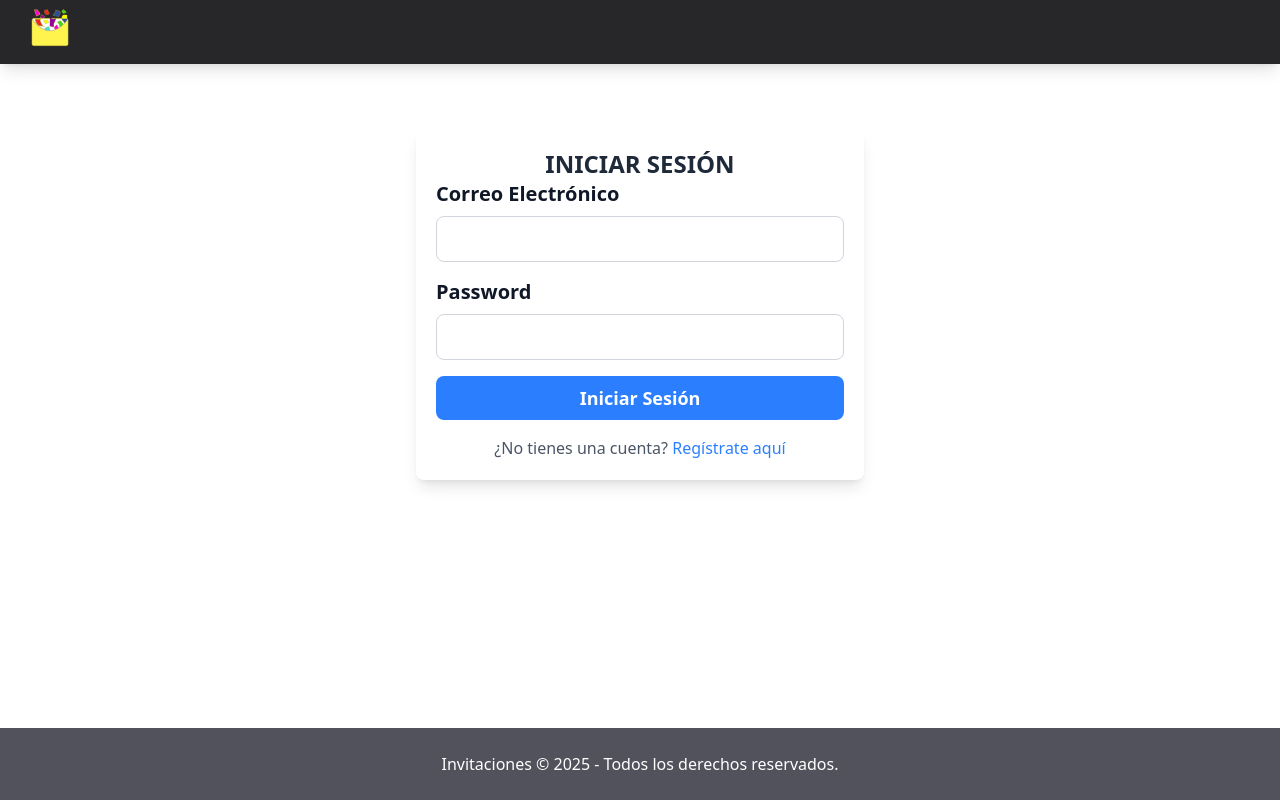
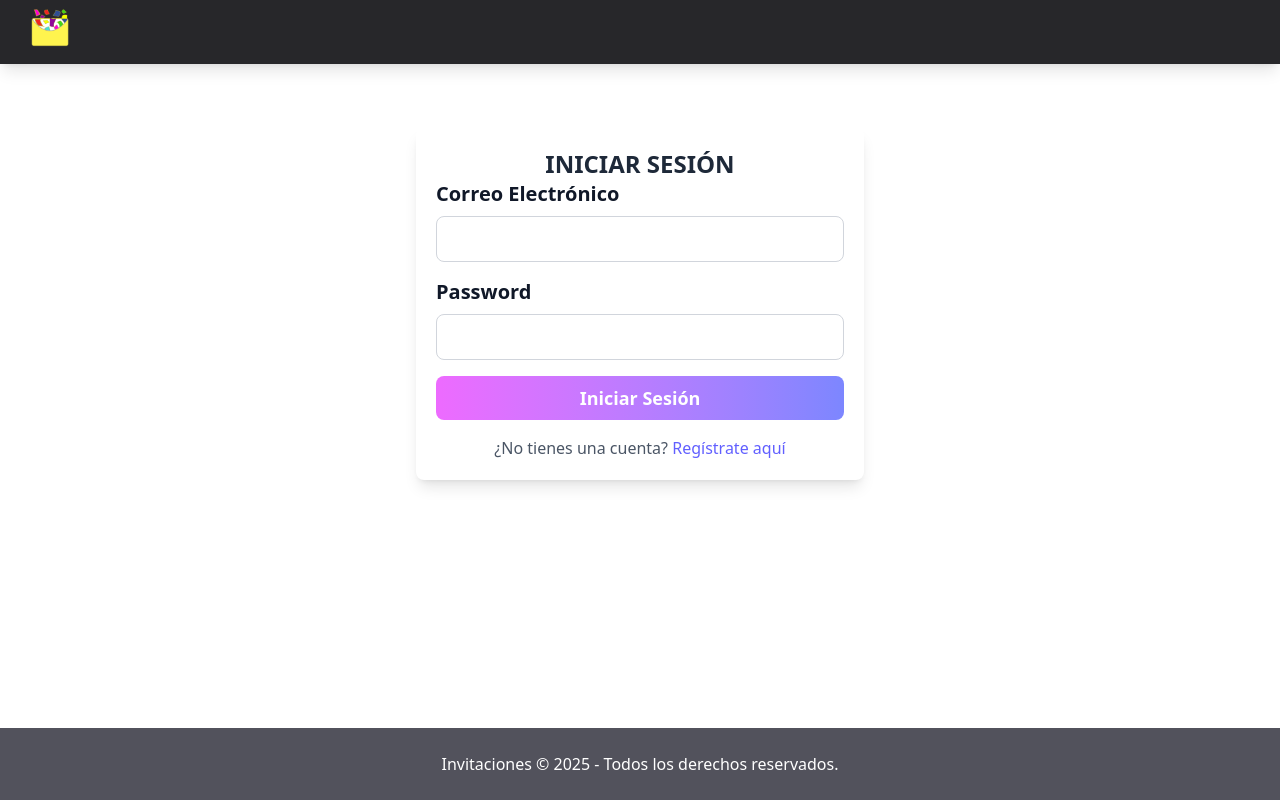
Before and after one commit to IsmaCar/Eventos-App, a React (Vite) app in the folder Frontend/: page /login in a window 1280 px wide. Built offline with nearby package versions, Linux system fonts and the light colour scheme; no server answers.

Commit message:
Update function loginUser

```diff
--- a/Frontend/src/components/FormLogin.jsx
+++ b/Frontend/src/components/FormLogin.jsx
@@ -1,11 +1,14 @@
 import React, { useState } from "react";
 import { useNavigate } from "react-router-dom";
 import { useAuth } from "../context/AuthContext";
+
+
 const LoginForm = () => {
   const [formData, setFormData] = useState({
     email: "",
     password: "",
   });
+  const [error, setError] = useState('')
   const { loginUser } = useAuth();
   const navigate = useNavigate();
 
@@ -16,14 +19,20 @@ const LoginForm = () => {
   // voy a realizar un petición a la api con los datos del formulario para verificar
   // si el usuario existe en la base de datos
   const handleSubmit = async (e) => {
+    setError('')
     e.preventDefault();
     try {
       // aquí hacemos un login.
-      await loginUser(formData);
+      const response = await loginUser(formData);
       // redirigir a la página de productos si hay éxito
-      navigate("/");
+      if (response && !response.error) {
+        navigate("/");
+      } else {
+        setError(response.error || 'Error al iniciar sesión')
+      }
     } catch (error) {
       console.log("Error al iniciar sesión", error);
+      setError(error.message || "Error al iniciar sesión, intenta de nuevo");
     }
   };
 
@@ -32,6 +41,14 @@ const LoginForm = () => {
       <h2 className="text-2xl font-semibold text-center text-gray-800">
         INICIAR SESIÓN
       </h2>
+
+      {/* Mostrar mensaje de error */}
+      {error && (
+        <div className="bg-red-100 border border-red-400 text-red-700 px-4 py-3 rounded relative mt-4 mb-4">
+          {error}
+        </div>
+      )}
+
       <form onSubmit={handleSubmit} className="space-y-4">
         <div>
           <label
@@ -69,7 +86,7 @@ const LoginForm = () => {
         </div>
         <button
           type="submit"
-          className="w-full px-4 py-2 text-lg font-semibold text-white bg-blue-500 rounded-lg hover:bg-blue-700 transition duration-200"
+          className="w-full px-4 py-2 text-lg font-semibold text-white bg-gradient-to-r from-fuchsia-400 to-indigo-400 rounded-lg hover:scale-105 transition duration-300"
         >
           Iniciar Sesión
         </button>
@@ -77,7 +94,7 @@ const LoginForm = () => {
       <div className="mt-4 text-center">
         <p className="text-gray-600">
           ¿No tienes una cuenta?{" "}
-          <a href="/register" className="text-blue-500 hover:underline">
+          <a href="/register" className="text-indigo-500 hover:underline">
             Regístrate aquí
           </a>
         </p>
```
